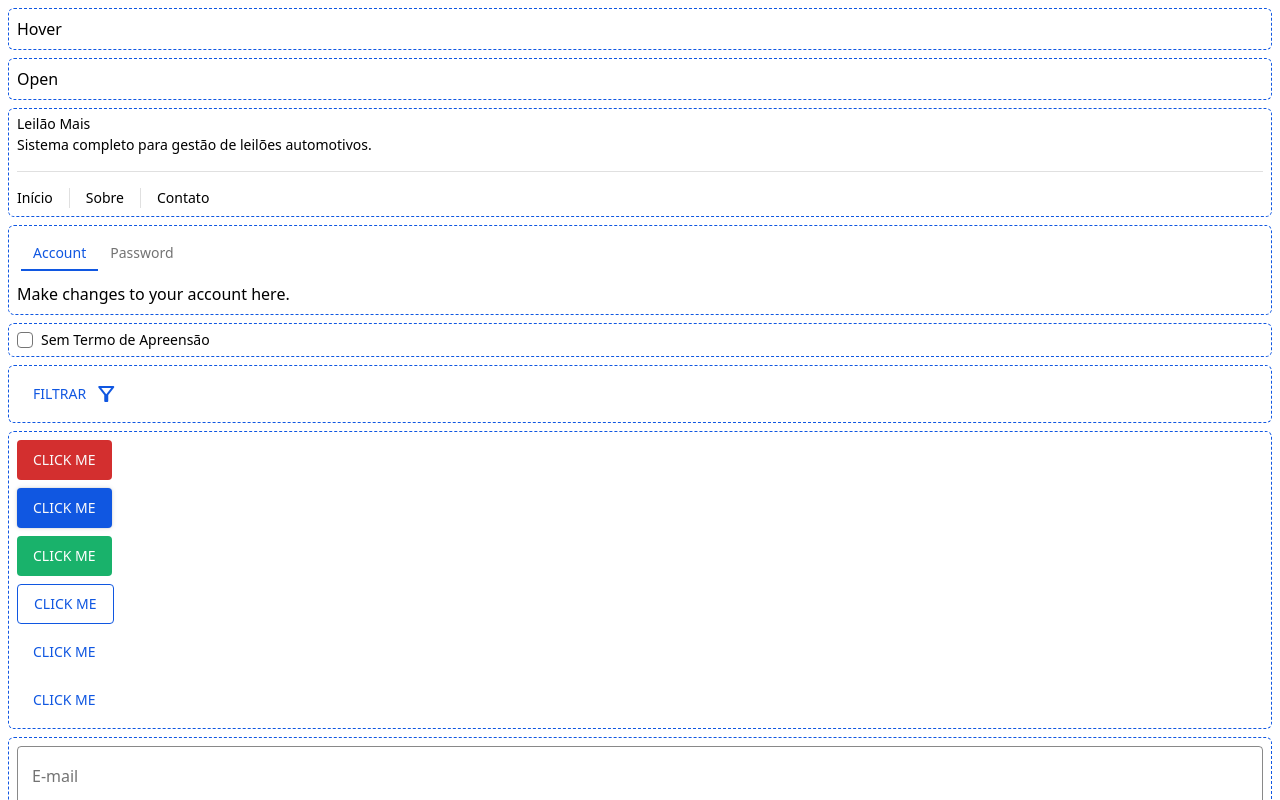
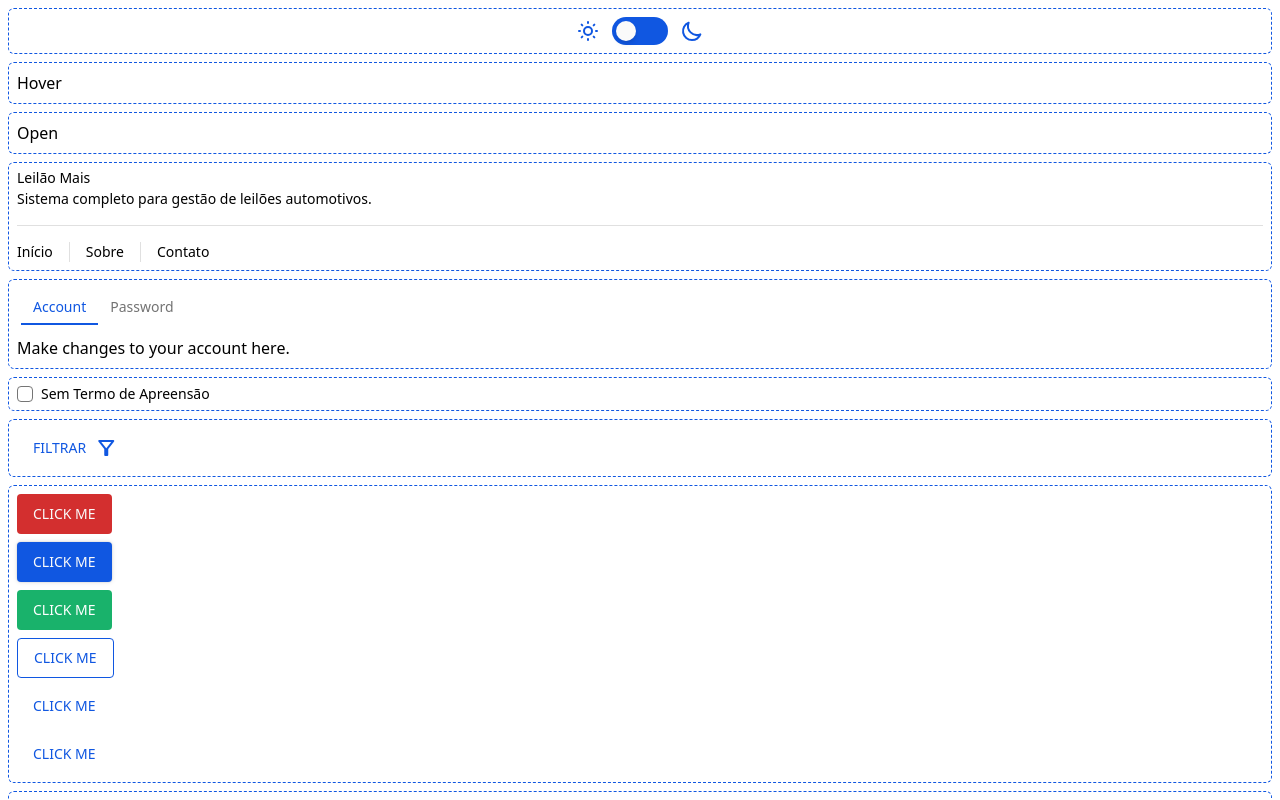
Before and after one commit to FoxInspire/leilao-mais-frontend, a Next.js app: page / in a window 1280 px wide. Shown: the top 800 px of the page. Built offline with nearby package versions, Linux system fonts and the light colour scheme.

Commit message:
feat: implemented initial dark mode using tailwindcss and next-themes

```diff
--- a/package.json
+++ b/package.json
@@ -19,6 +19,7 @@
     "@radix-ui/react-select": "^2.1.2",
     "@radix-ui/react-separator": "^1.1.0",
     "@radix-ui/react-slot": "^1.1.0",
+    "@radix-ui/react-switch": "^1.1.1",
     "@radix-ui/react-tabs": "^1.1.1",
     "@radix-ui/react-tooltip": "^1.1.3",
     "@uidotdev/usehooks": "^2.4.1",
@@ -27,6 +28,7 @@
     "clsx": "^2.1.1",
     "lucide-react": "^0.454.0",
     "next": "15.0.2",
+    "next-themes": "^0.4.3",
     "react": "19.0.0-rc-02c0e824-20241028",
     "react-dom": "19.0.0-rc-02c0e824-20241028",
     "tailwind-merge": "^2.5.4",
--- a/src/app/layout.tsx
+++ b/src/app/layout.tsx
@@ -1,5 +1,6 @@
 import '@/src/styles/globals.css'
 import type { Metadata } from 'next'
+import { ThemeProvider } from 'next-themes'
 
 export const metadata: Metadata = {
    metadataBase: new URL(`https://${process.env.VERCEL_URL}`),
@@ -36,7 +37,7 @@ export default function RootLayout({
    children: React.ReactNode
 }>) {
    return (
-      <html lang="pt-BR">
+      <html lang="pt-BR" suppressHydrationWarning>
          <head>
             {/* eslint-disable-next-line @next/next/no-page-custom-font */}
             <link
@@ -86,7 +87,16 @@ export default function RootLayout({
                href="https://fonts.googleapis.com/css2?family=Material+Symbols+Outlined:opsz,wght,FILL,GRAD@20..48,100..700,0..1,-50..200"
             />
          </head>
-         <body className="antialiased">{children}</body>
+         <body className="antialiased">
+            <ThemeProvider
+               attribute="class"
+               defaultTheme="system"
+               enableSystem
+               disableTransitionOnChange
+            >
+               {children}
+            </ThemeProvider>
+         </body>
       </html>
    )
 }
--- a/src/app/page.tsx
+++ b/src/app/page.tsx
@@ -33,12 +33,80 @@ import {
    TooltipProvider,
    TooltipTrigger
 } from '@/components/ui/tooltip'
+import { cn } from '@/lib/utils'
+import { useTheme } from 'next-themes'
 
 import React from 'react'
+
+const ThemeSwitch = () => {
+   const { theme, setTheme } = useTheme()
+
+   return (
+      <div className="w-full h-full flex flex-col justify-center items-center">
+         <div className="flex justify-center items-center">
+            <span>
+               <svg
+                  className={cn('h-6 w-6', {
+                     'text-primary-default': theme !== 'dark',
+                     'text-dark-primary-default': theme === 'dark'
+                  })}
+                  fill="none"
+                  viewBox="0 0 24 24"
+                  stroke="currentColor"
+               >
+                  <path
+                     strokeLinecap="round"
+                     strokeLinejoin="round"
+                     strokeWidth="2"
+                     d="M12 3v1m0 16v1m9-9h-1M4 12H3m15.364 6.364l-.707-.707M6.343 6.343l-.707-.707m12.728 0l-.707.707M6.343 17.657l-.707.707M16 12a4 4 0 11-8 0 4 4 0 018 0z"
+                  />
+               </svg>
+            </span>
+
+            <div
+               className={cn(
+                  'w-14 h-7 flex items-center rounded-full mx-3 px-1 cursor-pointer transition-colors duration-200 ease-in-out',
+                  theme === 'dark' ? 'bg-dark-primary-default' : 'bg-primary-default'
+               )}
+               onClick={() => setTheme(theme === 'dark' ? 'light' : 'dark')}
+            >
+               <div
+                  className={cn(
+                     'bg-common-white w-5 h-5 rounded-full shadow-md transform transition-transform duration-200 ease-in-out',
+                     theme === 'dark' && 'translate-x-7'
+                  )}
+               />
+            </div>
+
+            <span>
+               <svg
+                  className={cn('h-6 w-6', {
+                     'text-primary-default': theme !== 'dark',
+                     'text-dark-primary-default': theme === 'dark'
+                  })}
+                  fill="none"
+                  viewBox="0 0 24 24"
+                  stroke="currentColor"
+               >
+                  <path
+                     strokeLinecap="round"
+                     strokeLinejoin="round"
+                     strokeWidth="2"
+                     d="M20.354 15.354A9 9 0 018.646 3.646 9.003 9.003 0 0012 21a9.003 9.003 0 008.354-5.646z"
+                  />
+               </svg>
+            </span>
+         </div>
+      </div>
+   )
+}
 
 export default function Home() {
    return (
       <React.Fragment>
+         <div className="m-2 rounded-md p-2 border space-y-4 border-primary-default border-dashed">
+            <ThemeSwitch />
+         </div>
          <div className="m-2 rounded-md p-2 border space-y-4 border-primary-default border-dashed">
             <TooltipProvider>
                <Tooltip>
--- /dev/null
+++ b/src/components/ui/switch.tsx
@@ -0,0 +1,50 @@
+'use client'
+
+import * as SwitchPrimitives from '@radix-ui/react-switch'
+import * as React from 'react'
+
+import { cn } from '@/lib/utils'
+
+/*
+
+<div className="relative inline-block w-11 h-5">
+               <input
+                  id="switch-component-custom"
+                  type="checkbox"
+                  className="peer appearance-none w-11 h-4 bg-slate-100 border border-slate-300 rounded-full checked:bg-slate-800 checked:border-slate-800 cursor-pointer transition-colors duration-300"
+               />
+               <label
+                  htmlFor="switch-component-custom"
+                  className="absolute top-0 left-0 w-5 h-5 bg-white rounded-full border border-slate-300 shadow transition-transform duration-300 peer-checked:translate-x-6 peer-checked:border-slate-800 cursor-pointer"
+               ></label>
+            </div>
+
+*/
+
+const Switch = React.forwardRef<
+   React.ElementRef<typeof SwitchPrimitives.Root>,
+   React.ComponentPropsWithoutRef<typeof SwitchPrimitives.Root>
+>(({ className, ...props }, ref) => (
+   <SwitchPrimitives.Root
+      className={cn('relative inline-block w-11 h-5', className)}
+      {...props}
+      ref={ref}
+   >
+      <SwitchPrimitives.Thumb
+         className={cn(
+            'absolute top-0 left-0 w-5 h-5 bg-white rounded-full border border-slate-300 shadow transition-transform duration-300',
+            'data-[state=checked]:translate-x-6 data-[state=checked]:border-blue-600',
+            'data-[state=unchecked]:translate-x-0'
+         )}
+      />
+      <span
+         className={cn(
+            'block w-11 h-4 bg-slate-100 border border-slate-300 rounded-full transition-colors duration-300',
+            'data-[state=checked]:bg-blue-600 data-[state=checked]:border-blue-600'
+         )}
+      />
+   </SwitchPrimitives.Root>
+))
+Switch.displayName = SwitchPrimitives.Root.displayName
+
+export { Switch }
--- a/tailwind.config.ts
+++ b/tailwind.config.ts
@@ -1,7 +1,7 @@
 import type { Config } from 'tailwindcss'
 
 const config: Config = {
-   darkMode: ['class'],
+   darkMode: 'class',
    content: [
       './src/pages/**/*.{js,ts,jsx,tsx,mdx}',
       './src/components/**/*.{js,ts,jsx,tsx,mdx}',
```
Also changed, not shown: 1 other file (tests, documents, lock files or other folders).
